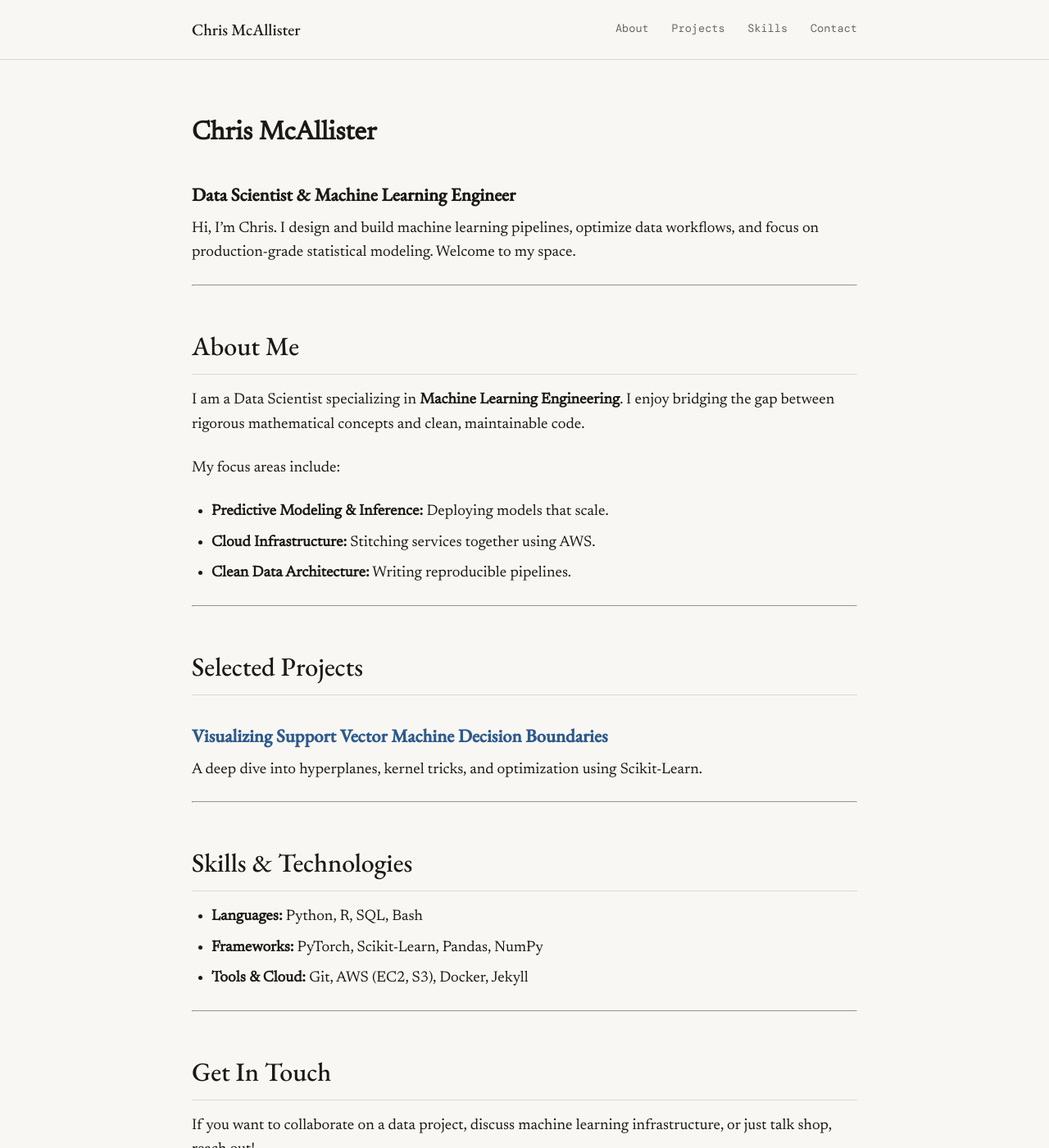
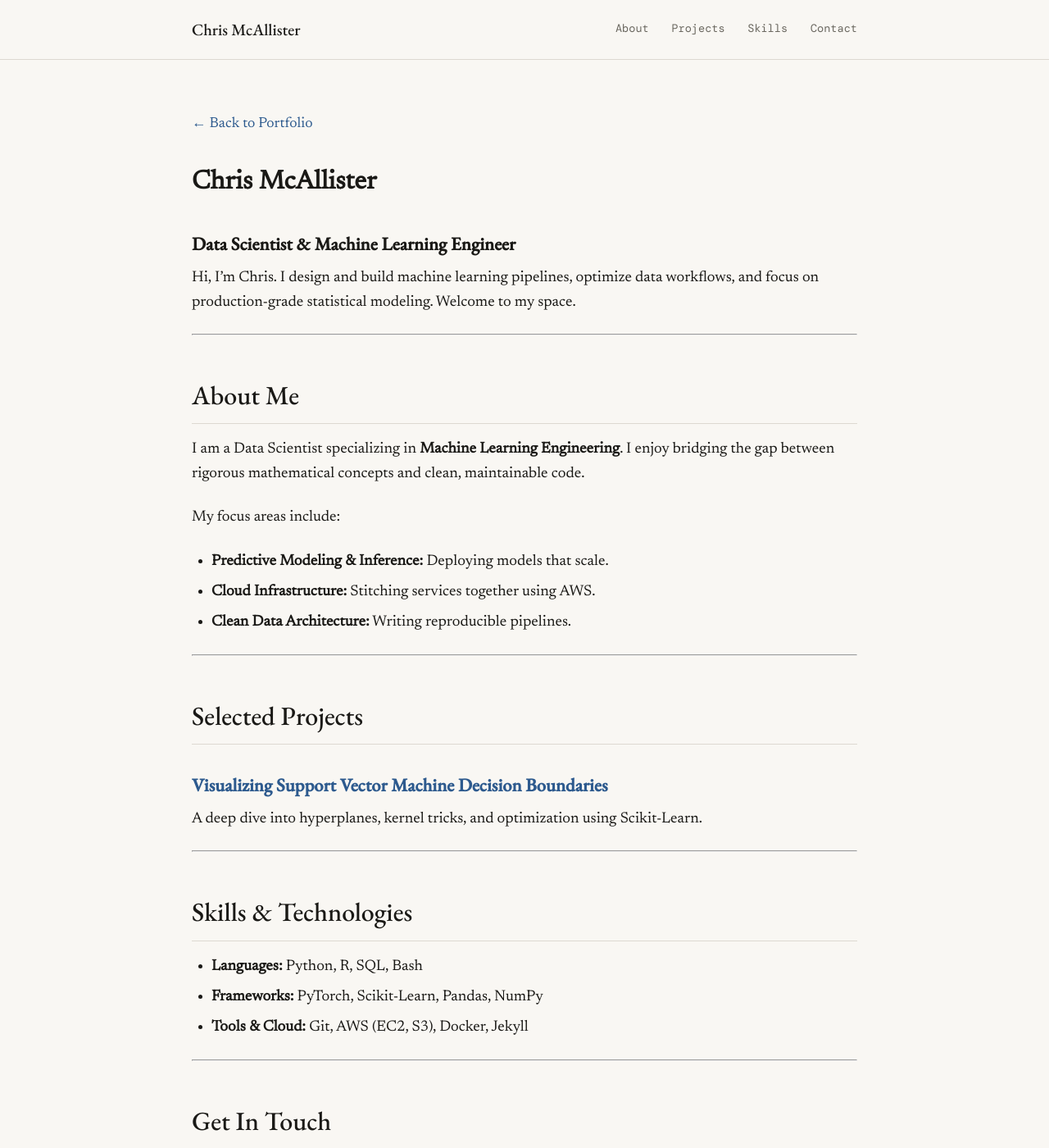
Before and after one commit to chrismca13/chrismca13.github.io, a Jekyll site: the page built from index.md, in a window 1280 px wide and 1400 px high. Shown: the whole window at 82% size. Built offline with Jekyll 4.4.1, drawn with Linux system fonts in a browser that asks for light colours; our own code applies the rules of GitHub Pages for plain Markdown files.

Commit message:
Add back button

```diff
--- a/_layouts/default.html
+++ b/_layouts/default.html
@@ -38,7 +38,27 @@ body {
   line-height: 1.6;
   -webkit-font-smoothing: antialiased;
 }
+/* BACK TO BLOG BUTTON */
+.back-btn-container {
+  margin-bottom: 2rem;
+}
 
+.back-btn {
+  display: inline-flex;
+  align-items: center;
+  gap: 0.5rem;
+  color: var(--accent); /* Uses your site's accent color */
+  text-decoration: none;
+  font-family: var(--news);
+  font-size: 1.1rem;
+  font-weight: 500;
+  transition: transform 0.2s ease;
+}
+
+.back-btn:hover {
+  text-decoration: underline;
+  transform: translateX(-4px); /* Subtle nudge to the left on hover */
+}
 main {
   max-width: var(--max);
   margin: 0 auto;
@@ -209,7 +229,9 @@ main h3 a:hover {
 </header>
 
   <main>
-    <!-- This is where Jekyll will inject your actual content -->
+    <div class="back-btn-container">
+      <a href="/" class="back-btn">← Back to Portfolio</a>
+    </div>
     {{ content }}
   </main>
 
```
